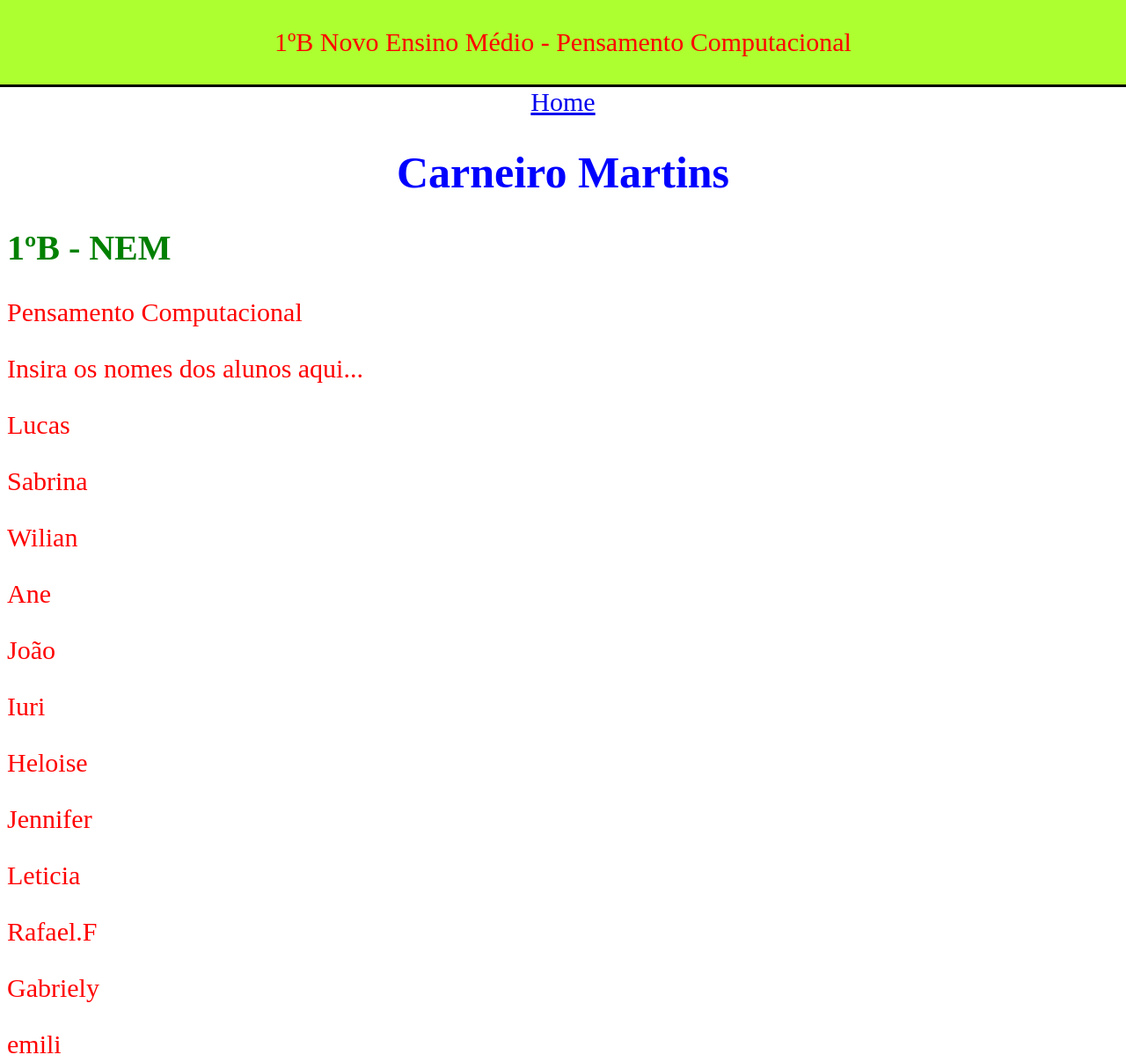
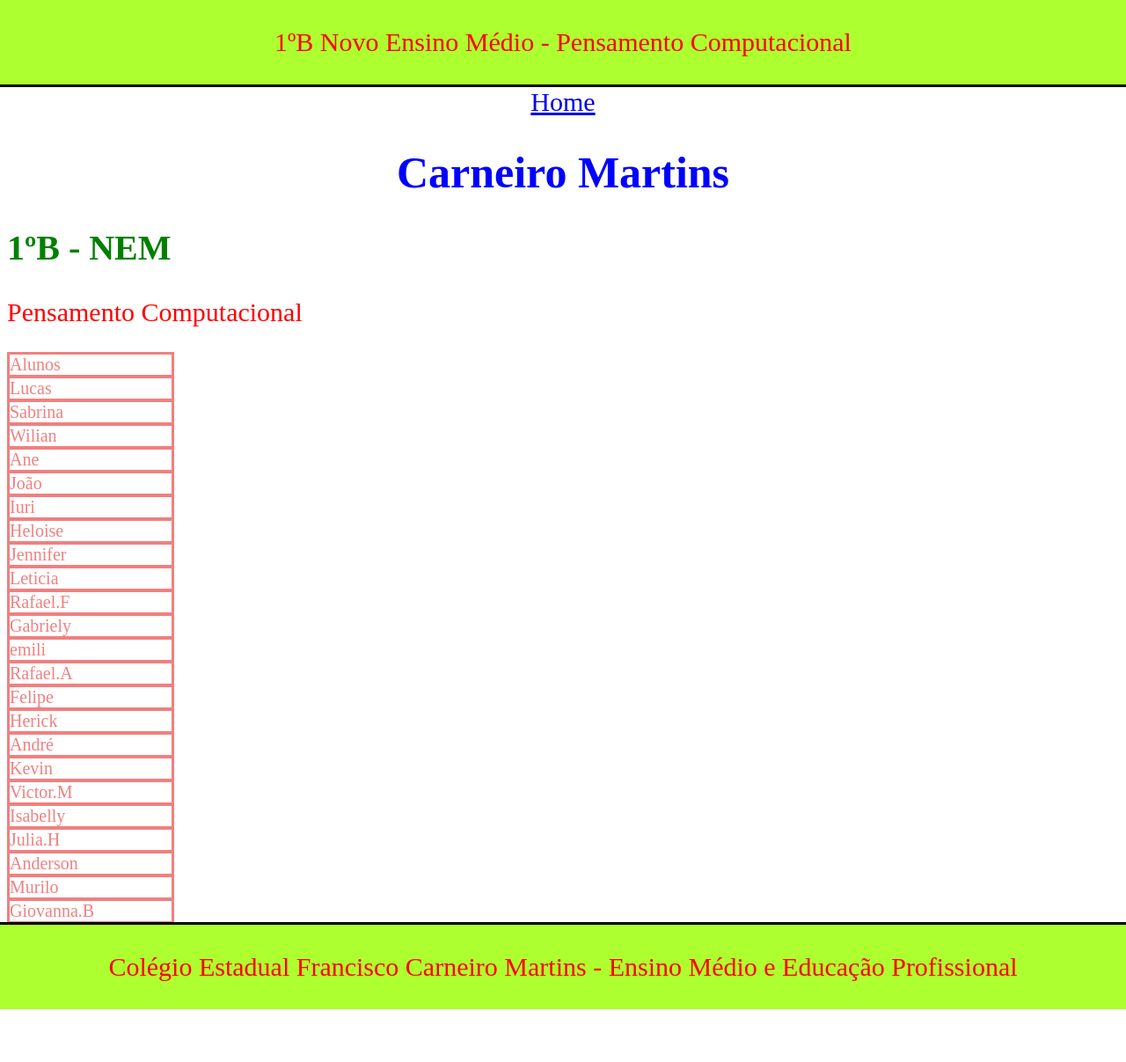
Before and after one commit to rafael-frana/1B-rafael-Fran-a, a plain HTML site: page alunos.html in a window 1280 px wide. Shown: the top 1207 px of the page at 88% size. After the commit the page ends 1147 px from the top, so only its background shows below. Drawn offline with Linux system fonts and the light colour scheme.

Commit message:
Add files via upload

```diff
--- a/alunos.html
+++ b/alunos.html
@@ -13,30 +13,31 @@
     <h2>1ºB - NEM</h2>
     <p>Pensamento Computacional</p>
 
-    <p>Insira os nomes dos alunos aqui...</p>
-    <p>Lucas</p>
-    <p>Sabrina</p>
-    <p>Wilian</p>
-    <p>Ane</p>
-    <p>João</p>
-    <p>Iuri</p>
-    <p>Heloise</p>
-    <p>Jennifer</p>
-    <p>Leticia</p>
-    <p>Rafael.F</p>
-    <p>Gabriely</p>
-    <p>emili</p>
-    <p>Rafael.A</p>
-    <p>Felipe</p>
-    <p>Herick</p>
-    <p>André</p>
-    <p>Kevin</p>
-    <p>Victor.M</p>
-    <p>Isabelly</p>
-    <p>Julia.H</p>
-    <p>Anderson</p>
-    <p>Murilo</p>
-    <p>Giovanna.B</p>
+    <div id="alunos">
+    <p id="aluno">Alunos</p>
+    <p id="aluno">Lucas</p>
+    <p id="aluno">Sabrina</p>
+    <p id="aluno">Wilian</p>
+    <p id="aluno">Ane</p>
+    <p id="aluno">João</p>
+    <p id="aluno">Iuri</p>
+    <p id="aluno">Heloise</p>
+    <p id="aluno">Jennifer</p>
+    <p id="aluno">Leticia</p>
+    <p id="aluno">Rafael.F</p>
+    <p id="aluno">Gabriely</p>
+    <p id="aluno">emili</p>
+    <p id="aluno">Rafael.A</p>
+    <p id="aluno">Felipe</p>
+    <p id="aluno">Herick</p>
+    <p id="aluno">André</p>
+    <p id="aluno">Kevin</p>
+    <p id="aluno">Victor.M</p>
+    <p id="aluno">Isabelly</p>
+    <p id="aluno">Julia.H</p>
+    <p id="aluno">Anderson</p>
+    <p id="aluno">Murilo</p>
+    <p id="aluno">Giovanna.B</p>
 
     <footer class="rodape">
         <p>Colégio Estadual Francisco Carneiro Martins - Ensino Médio e Educação Profissional</p>
--- a/style.css
+++ b/style.css
@@ -82,3 +82,13 @@ h2 {
     text-align: left;
     font-size: 40;
 }
+
+
+#aluno {
+   font-size: 20px;
+   color: lightcoral;
+   border-style: solid;
+   margin-right: 85%;
+   margin-top: -2px;
+   margin-bottom: -2px;
+}
```
